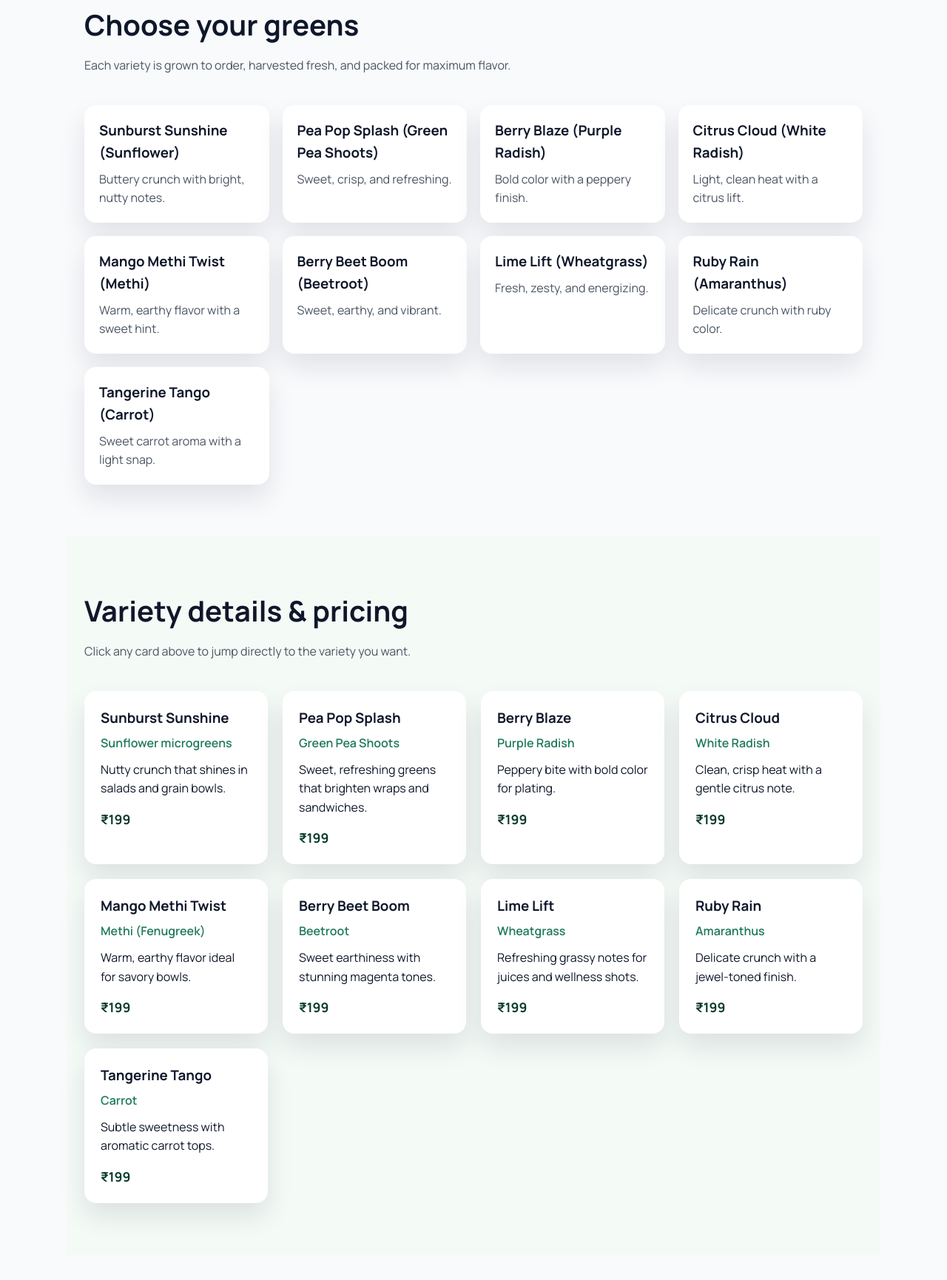
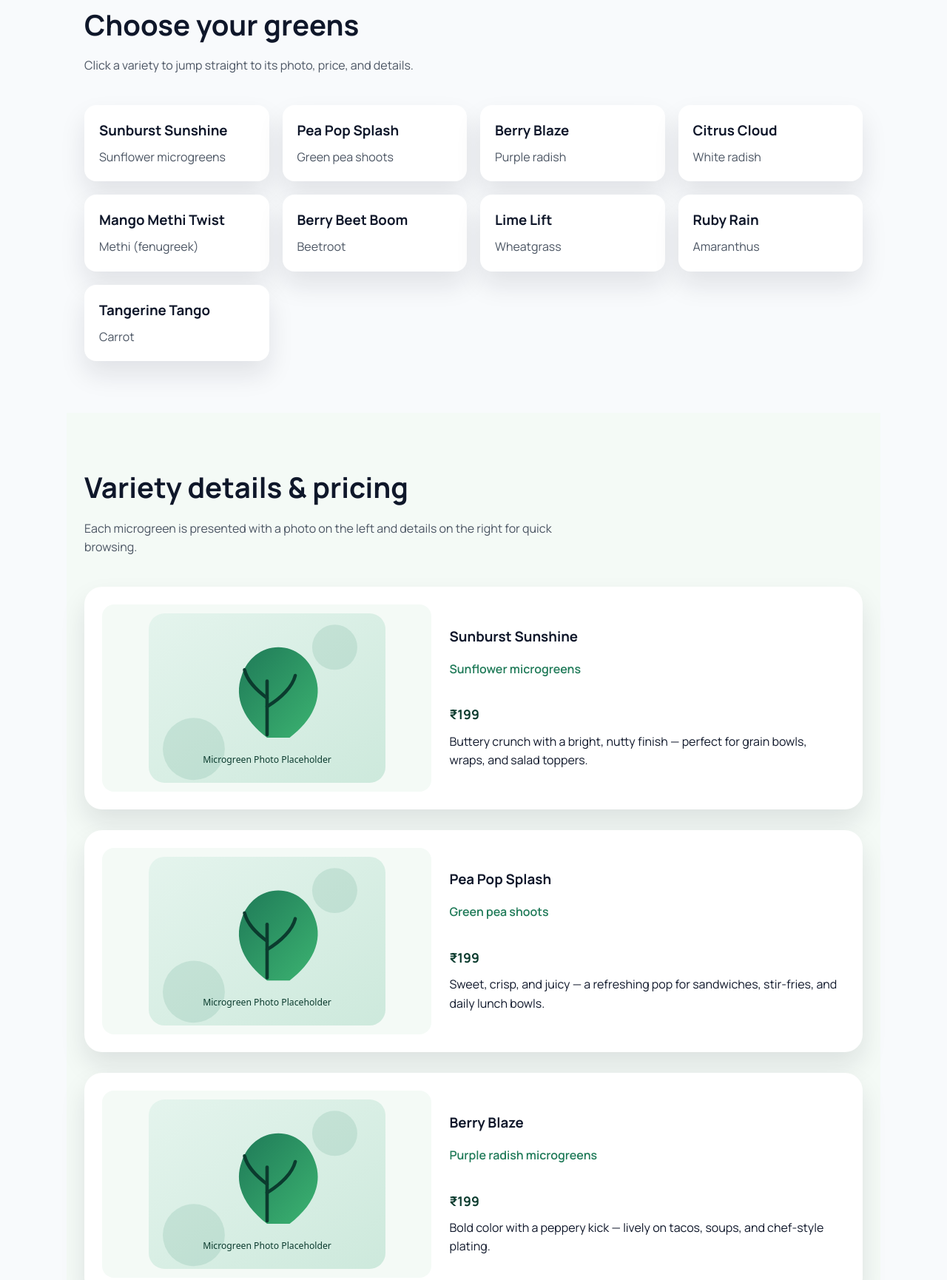
Before and after one commit to tanashgarg10-wq/SproutEssence-Website, a plain HTML site: page products.html in a window 1280 px wide. Shown: the part 680-2410 px from the top of the page at 74% size. Drawn offline with Linux system fonts and the light colour scheme.

Commit message:
Add product image layout and founder details

```diff
--- a/products.html
+++ b/products.html
@@ -62,46 +62,45 @@
         <div class="section-header">
           <h2>Choose your greens</h2>
           <p>
-            Each variety is grown to order, harvested fresh, and packed for maximum
-            flavor.
+            Click a variety to jump straight to its photo, price, and details.
           </p>
         </div>
         <div class="variety-grid">
           <a class="variety-card" href="#sunburst-sunflower">
-            <h3>Sunburst Sunshine (Sunflower)</h3>
-            <p>Buttery crunch with bright, nutty notes.</p>
+            <h3>Sunburst Sunshine</h3>
+            <p>Sunflower microgreens</p>
           </a>
           <a class="variety-card" href="#pea-pop">
-            <h3>Pea Pop Splash (Green Pea Shoots)</h3>
-            <p>Sweet, crisp, and refreshing.</p>
+            <h3>Pea Pop Splash</h3>
+            <p>Green pea shoots</p>
           </a>
           <a class="variety-card" href="#berry-blaze">
-            <h3>Berry Blaze (Purple Radish)</h3>
-            <p>Bold color with a peppery finish.</p>
+            <h3>Berry Blaze</h3>
+            <p>Purple radish</p>
           </a>
           <a class="variety-card" href="#citrus-cloud">
-            <h3>Citrus Cloud (White Radish)</h3>
-            <p>Light, clean heat with a citrus lift.</p>
+            <h3>Citrus Cloud</h3>
+            <p>White radish</p>
           </a>
           <a class="variety-card" href="#mango-methi">
-            <h3>Mango Methi Twist (Methi)</h3>
-            <p>Warm, earthy flavor with a sweet hint.</p>
+            <h3>Mango Methi Twist</h3>
+            <p>Methi (fenugreek)</p>
           </a>
           <a class="variety-card" href="#berry-beet">
-            <h3>Berry Beet Boom (Beetroot)</h3>
-            <p>Sweet, earthy, and vibrant.</p>
+            <h3>Berry Beet Boom</h3>
+            <p>Beetroot</p>
           </a>
           <a class="variety-card" href="#lime-lift">
-            <h3>Lime Lift (Wheatgrass)</h3>
-            <p>Fresh, zesty, and energizing.</p>
+            <h3>Lime Lift</h3>
+            <p>Wheatgrass</p>
           </a>
           <a class="variety-card" href="#ruby-rain">
-            <h3>Ruby Rain (Amaranthus)</h3>
-            <p>Delicate crunch with ruby color.</p>
+            <h3>Ruby Rain</h3>
+            <p>Amaranthus</p>
           </a>
           <a class="variety-card" href="#tangerine-tango">
-            <h3>Tangerine Tango (Carrot)</h3>
-            <p>Sweet carrot aroma with a light snap.</p>
+            <h3>Tangerine Tango</h3>
+            <p>Carrot</p>
           </a>
         </div>
       </section>
@@ -109,62 +108,137 @@
       <section class="section section-alt" id="details">
         <div class="section-header">
           <h2>Variety details & pricing</h2>
-          <p>Click any card above to jump directly to the variety you want.</p>
+          <p>
+            Each microgreen is presented with a photo on the left and details on the
+            right for quick browsing.
+          </p>
         </div>
-        <div class="details-grid">
-          <article class="detail-card" id="sunburst-sunflower">
+        <div class="product-list">
+          <article class="product-detail" id="sunburst-sunflower">
+            <div class="product-image">
+              <img src="assets/microgreen-placeholder.svg" alt="Sunflower microgreens" />
+            </div>
+            <div class="product-info">
               <h3>Sunburst Sunshine</h3>
               <p class="detail-subtitle">Sunflower microgreens</p>
-            <p>Nutty crunch that shines in salads and grain bowls.</p>
               <p class="price">₹199</p>
+              <p>
+                Buttery crunch with a bright, nutty finish — perfect for grain bowls,
+                wraps, and salad toppers.
+              </p>
+            </div>
           </article>
-          <article class="detail-card" id="pea-pop">
+          <article class="product-detail" id="pea-pop">
+            <div class="product-image">
+              <img src="assets/microgreen-placeholder.svg" alt="Green pea shoots" />
+            </div>
+            <div class="product-info">
               <h3>Pea Pop Splash</h3>
-            <p class="detail-subtitle">Green Pea Shoots</p>
-            <p>Sweet, refreshing greens that brighten wraps and sandwiches.</p>
+              <p class="detail-subtitle">Green pea shoots</p>
               <p class="price">₹199</p>
+              <p>
+                Sweet, crisp, and juicy — a refreshing pop for sandwiches, stir-fries,
+                and daily lunch bowls.
+              </p>
+            </div>
           </article>
-          <article class="detail-card" id="berry-blaze">
+          <article class="product-detail" id="berry-blaze">
+            <div class="product-image">
+              <img src="assets/microgreen-placeholder.svg" alt="Purple radish microgreens" />
+            </div>
+            <div class="product-info">
               <h3>Berry Blaze</h3>
-            <p class="detail-subtitle">Purple Radish</p>
-            <p>Peppery bite with bold color for plating.</p>
+              <p class="detail-subtitle">Purple radish microgreens</p>
               <p class="price">₹199</p>
+              <p>
+                Bold color with a peppery kick — lively on tacos, soups, and chef-style
+                plating.
+              </p>
+            </div>
           </article>
-          <article class="detail-card" id="citrus-cloud">
+          <article class="product-detail" id="citrus-cloud">
+            <div class="product-image">
+              <img src="assets/microgreen-placeholder.svg" alt="White radish microgreens" />
+            </div>
+            <div class="product-info">
               <h3>Citrus Cloud</h3>
-            <p class="detail-subtitle">White Radish</p>
-            <p>Clean, crisp heat with a gentle citrus note.</p>
+              <p class="detail-subtitle">White radish microgreens</p>
               <p class="price">₹199</p>
+              <p>
+                Clean, crisp heat with a citrus lift — a bright garnish for bowls and
+                salad mixes.
+              </p>
+            </div>
           </article>
-          <article class="detail-card" id="mango-methi">
+          <article class="product-detail" id="mango-methi">
+            <div class="product-image">
+              <img src="assets/microgreen-placeholder.svg" alt="Methi microgreens" />
+            </div>
+            <div class="product-info">
               <h3>Mango Methi Twist</h3>
-            <p class="detail-subtitle">Methi (Fenugreek)</p>
-            <p>Warm, earthy flavor ideal for savory bowls.</p>
+              <p class="detail-subtitle">Methi (fenugreek) microgreens</p>
               <p class="price">₹199</p>
+              <p>
+                Warm, earthy aroma with a soft sweetness — fantastic for savory bowls,
+                curries, and wraps.
+              </p>
+            </div>
           </article>
-          <article class="detail-card" id="berry-beet">
+          <article class="product-detail" id="berry-beet">
+            <div class="product-image">
+              <img src="assets/microgreen-placeholder.svg" alt="Beetroot microgreens" />
+            </div>
+            <div class="product-info">
               <h3>Berry Beet Boom</h3>
-            <p class="detail-subtitle">Beetroot</p>
-            <p>Sweet earthiness with stunning magenta tones.</p>
+              <p class="detail-subtitle">Beetroot microgreens</p>
               <p class="price">₹199</p>
+              <p>
+                Sweet earthiness and striking magenta tones — elevate salads, hummus,
+                and mezze platters.
+              </p>
+            </div>
           </article>
-          <article class="detail-card" id="lime-lift">
+          <article class="product-detail" id="lime-lift">
+            <div class="product-image">
+              <img src="assets/microgreen-placeholder.svg" alt="Wheatgrass microgreens" />
+            </div>
+            <div class="product-info">
               <h3>Lime Lift</h3>
-            <p class="detail-subtitle">Wheatgrass</p>
-            <p>Refreshing grassy notes for juices and wellness shots.</p>
+              <p class="detail-subtitle">Wheatgrass microgreens</p>
               <p class="price">₹199</p>
+              <p>
+                Fresh, zesty green energy — ideal for wellness shots, juices, and
+                morning smoothies.
+              </p>
+            </div>
           </article>
-          <article class="detail-card" id="ruby-rain">
+          <article class="product-detail" id="ruby-rain">
+            <div class="product-image">
+              <img src="assets/microgreen-placeholder.svg" alt="Amaranthus microgreens" />
+            </div>
+            <div class="product-info">
               <h3>Ruby Rain</h3>
-            <p class="detail-subtitle">Amaranthus</p>
-            <p>Delicate crunch with a jewel-toned finish.</p>
+              <p class="detail-subtitle">Amaranthus microgreens</p>
               <p class="price">₹199</p>
+              <p>
+                Delicate crunch with jewel-toned flair — stunning over salads and
+                plated mains.
+              </p>
+            </div>
           </article>
-          <article class="detail-card" id="tangerine-tango">
+          <article class="product-detail" id="tangerine-tango">
+            <div class="product-image">
+              <img src="assets/microgreen-placeholder.svg" alt="Carrot microgreens" />
+            </div>
+            <div class="product-info">
               <h3>Tangerine Tango</h3>
-            <p class="detail-subtitle">Carrot</p>
-            <p>Subtle sweetness with aromatic carrot tops.</p>
+              <p class="detail-subtitle">Carrot microgreens</p>
               <p class="price">₹199</p>
+              <p>
+                Subtle carrot sweetness with aromatic tops — great for soups, roasted
+                veggies, and grain bowls.
+              </p>
+            </div>
           </article>
         </div>
       </section>
--- a/style.css
+++ b/style.css
@@ -353,6 +353,42 @@ main {
   gap: 20px;
 }
 
+.product-list {
+  display: grid;
+  gap: 28px;
+}
+
+.product-detail {
+  display: grid;
+  grid-template-columns: minmax(220px, 1fr) minmax(260px, 1.2fr);
+  gap: 24px;
+  background: var(--white);
+  padding: 24px;
+  border-radius: var(--radius-lg);
+  box-shadow: var(--shadow-md);
+  align-items: center;
+}
+
+.product-image {
+  background: var(--sage-100);
+  border-radius: var(--radius-md);
+  padding: 12px;
+  display: flex;
+  align-items: center;
+  justify-content: center;
+}
+
+.product-image img {
+  width: 100%;
+  max-width: 320px;
+  border-radius: var(--radius-md);
+}
+
+.product-info {
+  display: grid;
+  gap: 10px;
+}
+
 .split {
   display: grid;
   grid-template-columns: repeat(auto-fit, minmax(260px, 1fr));
@@ -513,4 +549,8 @@ main {
   .hero-card {
     padding: 24px;
   }
+
+  .product-detail {
+    grid-template-columns: 1fr;
+  }
 }
```
Also changed, not shown: about.html (+3 -3 lines), assets/microgreen-placeholder.svg (added). Lines whose indentation alone changed are shown as unchanged.
